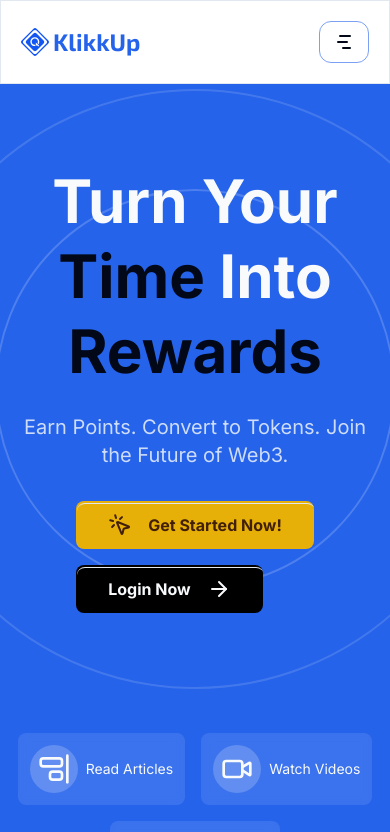
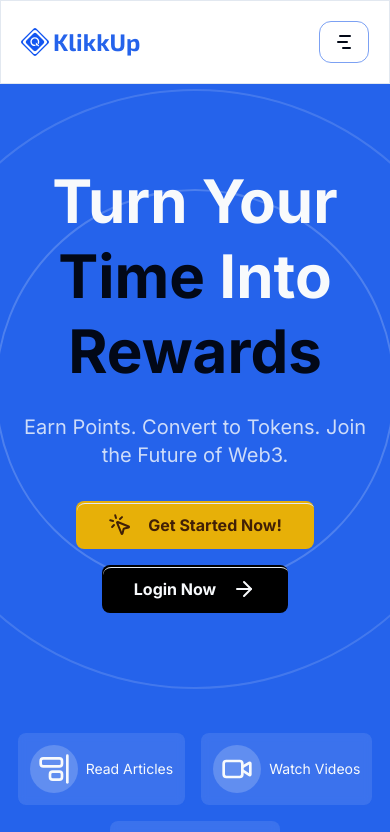
Before and after one commit to Abmichael01/KlikkUp, a React (Vite) app: page / in a window 390 px wide. Shown: the top 832 px of the page. Built offline with nearby package versions, Linux system fonts and the light colour scheme.

Commit message:
changes made

```diff
--- a/src/components/Home/Hero.tsx
+++ b/src/components/Home/Hero.tsx
@@ -26,7 +26,7 @@
         <p className="text-xl mb-8 text-primary-foreground/80 max-w-2xl">
           Earn Points. Convert to Tokens. Join the Future of Web3.
         </p>
-        <div className="flex flex-col sm:flex-row gap-4 justify-center">
+        <div className="flex flex-col items-center sm:flex-row gap-4 justify-center">
           <Link to="/auth/register">
             <GlidingButton className="px-8 py-3 bg-secondary hover:bg-secondary/90 text-secondary-foreground  font-semibold transition-all duration-300 ease-in-out transform hover:scale-105">
               <MousePointerClick className="mr-2" />
```
